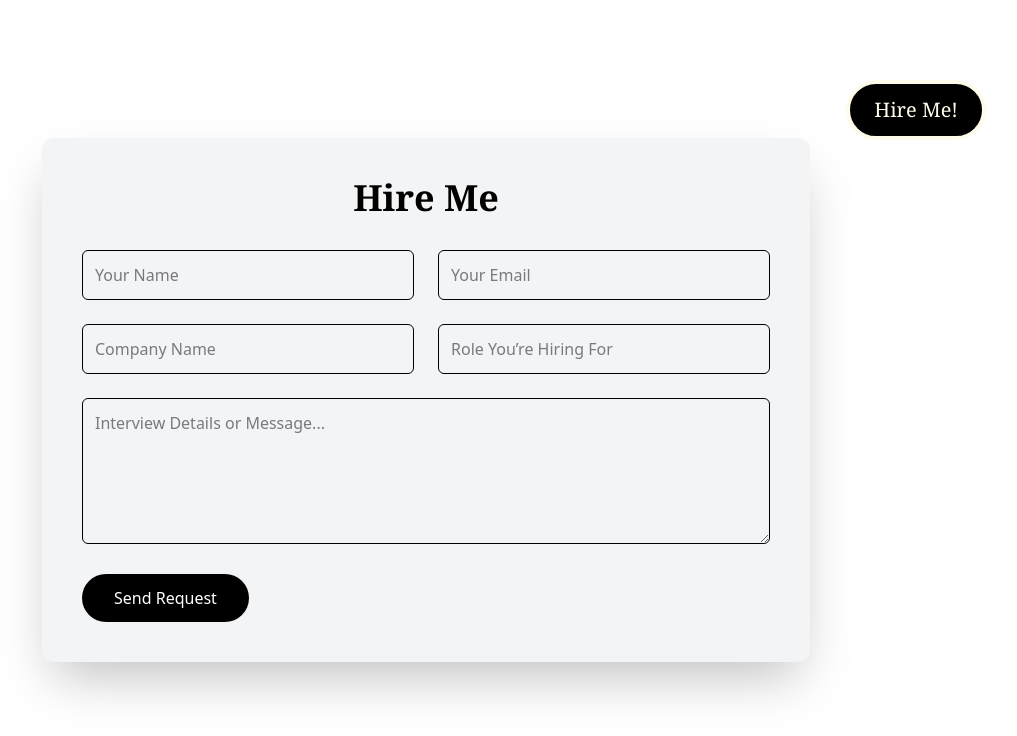
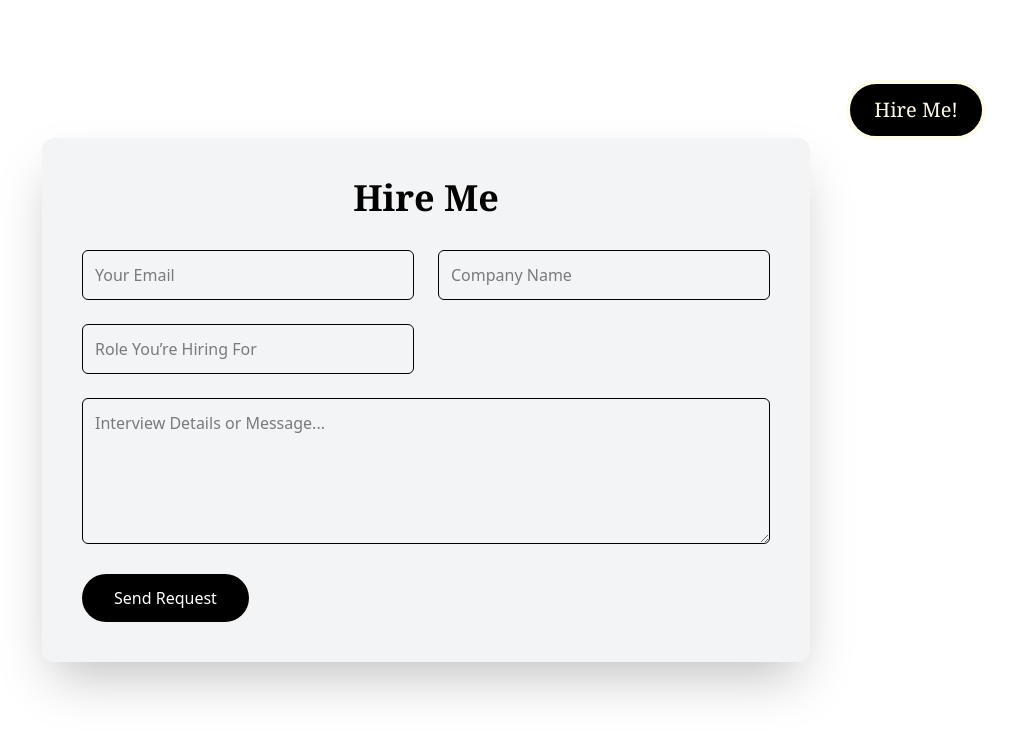
Before and after one commit to ansh1207-shaw/Build-Folio, a React (Vite) app: page /hire-me in a window 1280 px wide. Shown: the top 736 px of the page, without its empty margins (214-1231 px from the left). Built offline with nearby package versions, Linux system fonts and the light colour scheme.

Commit message:
Update HireMe.jsx

```diff
--- a/src/pages/HireMe.jsx
+++ b/src/pages/HireMe.jsx
@@ -42,12 +42,7 @@ const HireMe = () => {
 
         <form ref={form} onSubmit={sendEmail} className="space-y-6 text-black">
           <div className="grid grid-cols-1 md:grid-cols-2 gap-6">
-            <input
-              type="text"
-              name="name"
-              placeholder="Your Name"
-              className="p-3 rounded-md border w-full"
-            />
+
             <input
               type="email"
               name="email"
```
